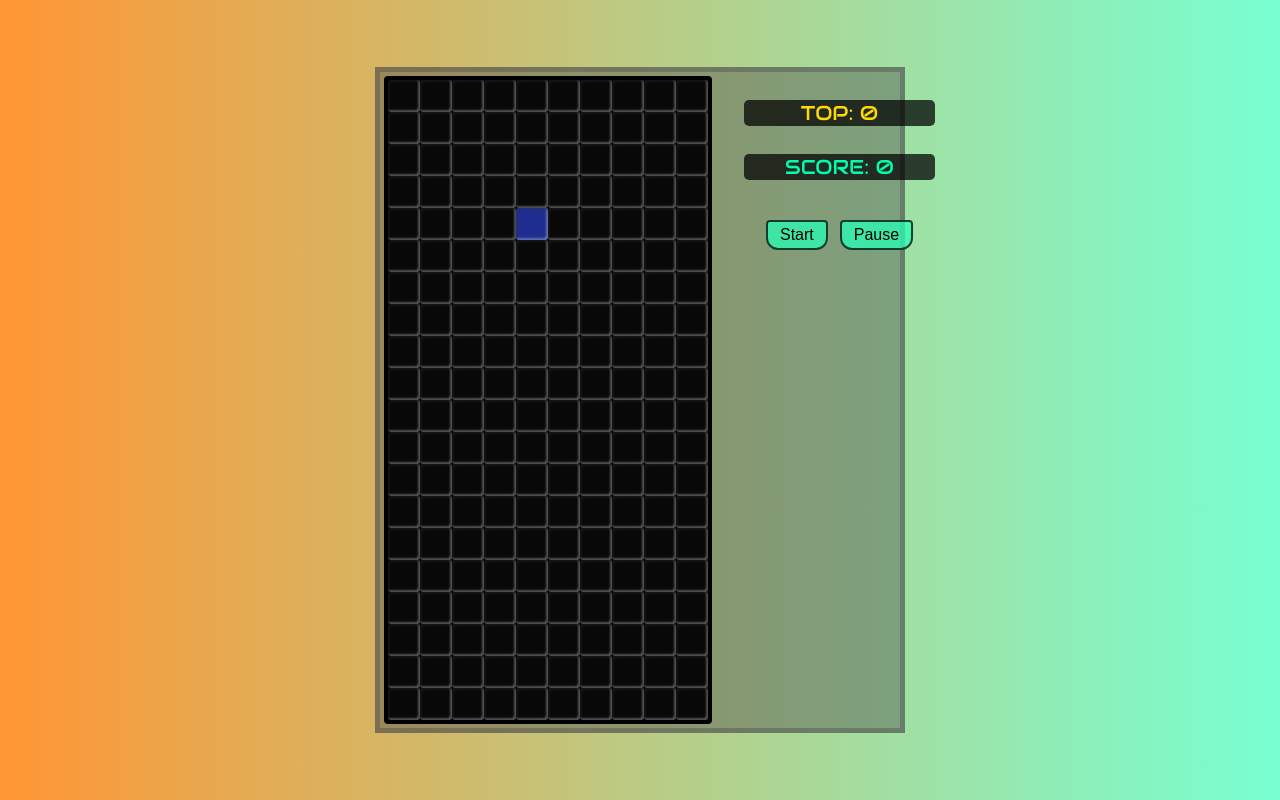
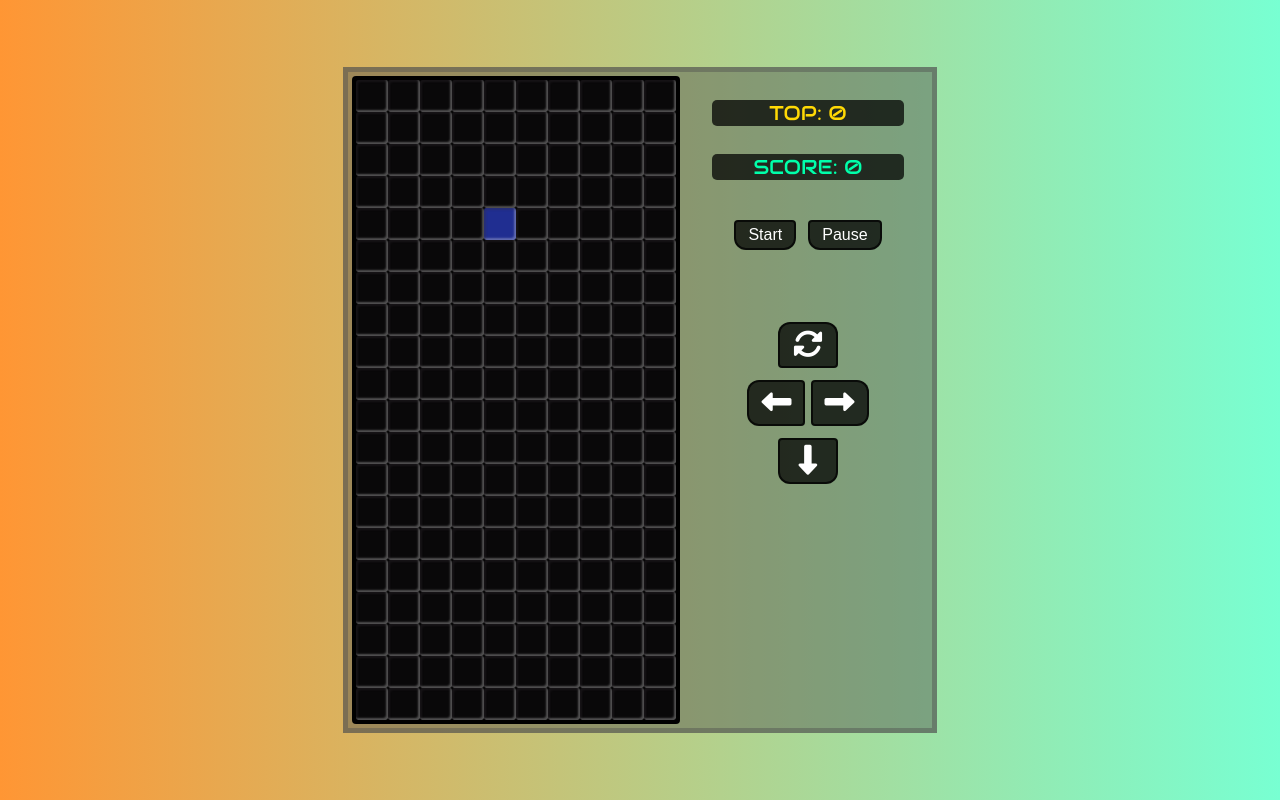
Before and after one commit to Katrikenko/js-tetris, a plain HTML site: page index.html in a window 1280 px wide. Drawn offline with Linux system fonts and the light colour scheme; a web font is replaced by a local one.

Commit message:
added move buttons

```diff
--- a/index.html
+++ b/index.html
@@ -10,6 +10,9 @@
     <link
       href="https://fonts.googleapis.com/css2?family=Rubik+Doodle+Shadow&display=swap"
       rel="stylesheet" />
+    <script
+      src="https://kit.fontawesome.com/cf906a4f1b.js"
+      crossorigin="anonymous"></script>
     <title>Tetris</title>
   </head>
   <body>
@@ -26,9 +29,25 @@
             <span class="score">0</span>
           </div>
         </div>
-        <div class="buttons">
+        <div class="upper-buttons">
           <button class="button start__button">Start</button>
           <button class="button pause__button">Pause</button>
+        </div>
+        <div class="lower-buttons">
+          <button class="button rotate__button">
+            <i class="fa-solid fa-rotate" style="color: #ffffff"></i>
+          </button>
+          <div>
+            <button class="button left__button">
+              <i class="fa-solid fa-left-long" style="color: #ffffff"></i>
+            </button>
+            <button class="button right__button">
+              <i class="fa-solid fa-right-long" style="color: #ffffff"></i>
+            </button>
+          </div>
+          <button class="button down__button">
+            <i class="fa-solid fa-down-long" style="color: #ffffff"></i>
+          </button>
         </div>
       </div>
     </div>
--- a/main.js
+++ b/main.js
@@ -116,8 +116,18 @@ document.addEventListener("DOMContentLoaded", function () {
   const startButton = document.querySelector(".start__button");
   const pauseButton = document.querySelector(".pause__button");
 
+  const leftButton = document.querySelector(".left__button");
+  const rightButton = document.querySelector(".right__button");
+  const downButton = document.querySelector(".down__button");
+  const rotateButton = document.querySelector(".rotate__button");
+
   startButton.addEventListener("click", startGame);
   pauseButton.addEventListener("click", pauseGame);
+
+  leftButton.addEventListener("click", moveTetrominoLeft);
+  rightButton.addEventListener("click", moveTetrominoRight);
+  downButton.addEventListener("click", moveTetrominoDown);
+  rotateButton.addEventListener("click", rotateTetromino);
 });
 
 function pauseGame() {
--- a/style.css
+++ b/style.css
@@ -15,8 +15,8 @@ body {
 
 .gameBoard {
   display: flex;
-  max-width: 520px;
-  width: 100%;
+  /* max-width: 520px;
+  width: 100%; */
   background-color: #4e4e4e6e;
   border: 5px solid #4e4e4e6e;
 }
@@ -24,20 +24,29 @@ body {
 .board {
   display: flex;
   flex-direction: column;
-
+  flex-grow: 1;
   text-align: center;
 }
 
-.buttons {
+.upper-buttons {
   display: flex;
   gap: 12px;
   margin: 12px 50px;
 }
 
+.lower-buttons {
+  display: grid;
+  grid-template-columns: 1fr;
+  grid-template-rows: 1fr 1fr 1fr;
+  justify-items: center;
+  gap: 12px;
+  margin: 60px 60px;
+}
+
 .button {
   font-family: "Rubik Doodle Shadow", sans-serif;
-  color: #000000;
-  background-color: #28ffb7bd;
+  color: #fff;
+  background-color: #000000bb;
   border: 2px solid #000000bb;
   border-radius: 4px 4px 12px 12px;
   font-size: 16px;
@@ -49,6 +58,26 @@ body {
 
 .button:hover {
   opacity: 0.7;
+}
+
+.rotate__button {
+  border-radius: 12px 12px 4px 4px;
+  width: 60px;
+  font-size: 30px;
+}
+
+.left__button {
+  border-radius: 12px 4px 4px 12px;
+  font-size: 30px;
+}
+.right__button {
+  border-radius: 4px 12px 12px 4px;
+  font-size: 30px;
+}
+
+.down__button {
+  width: 60px;
+  font-size: 30px;
 }
 
 .scoreBoard {
```
